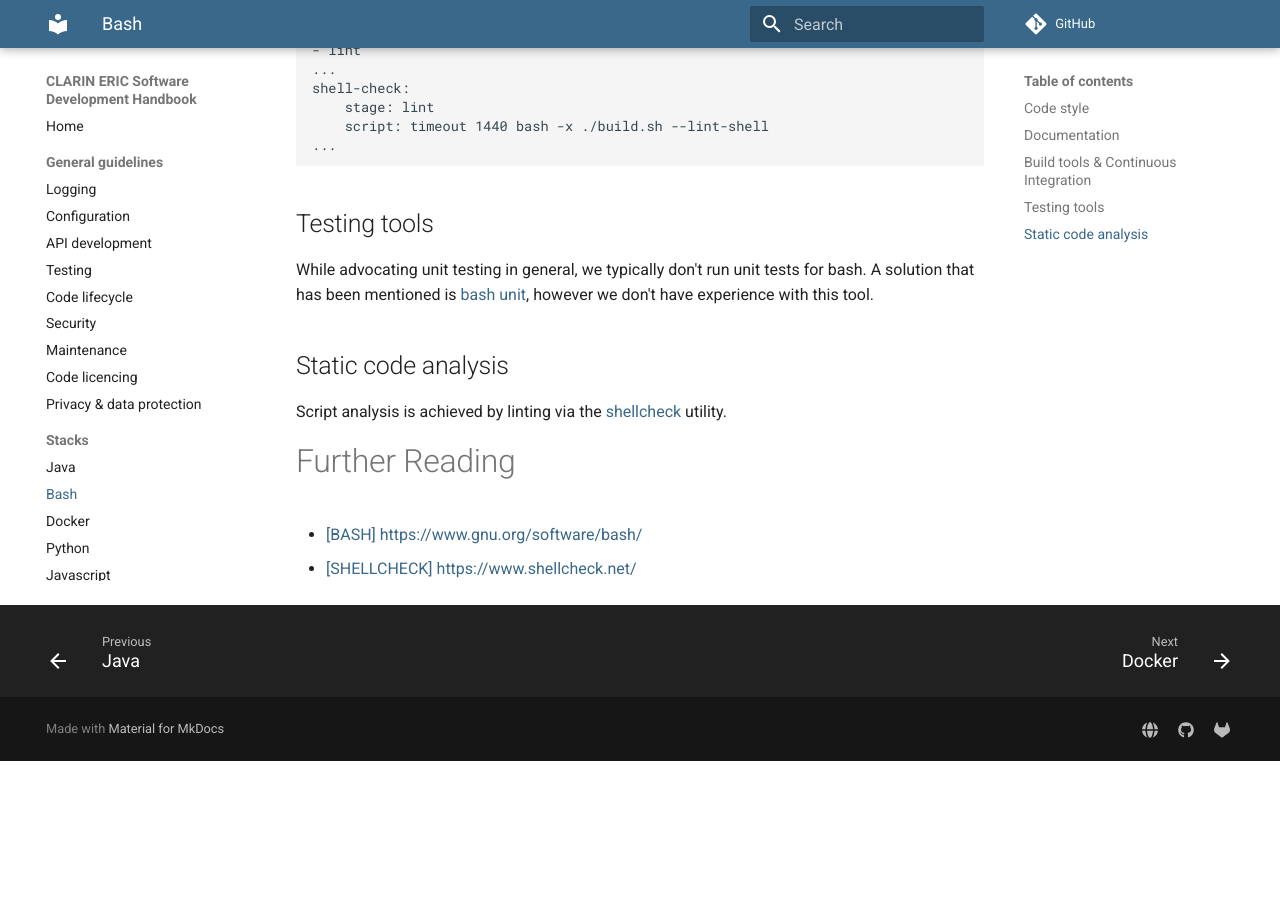
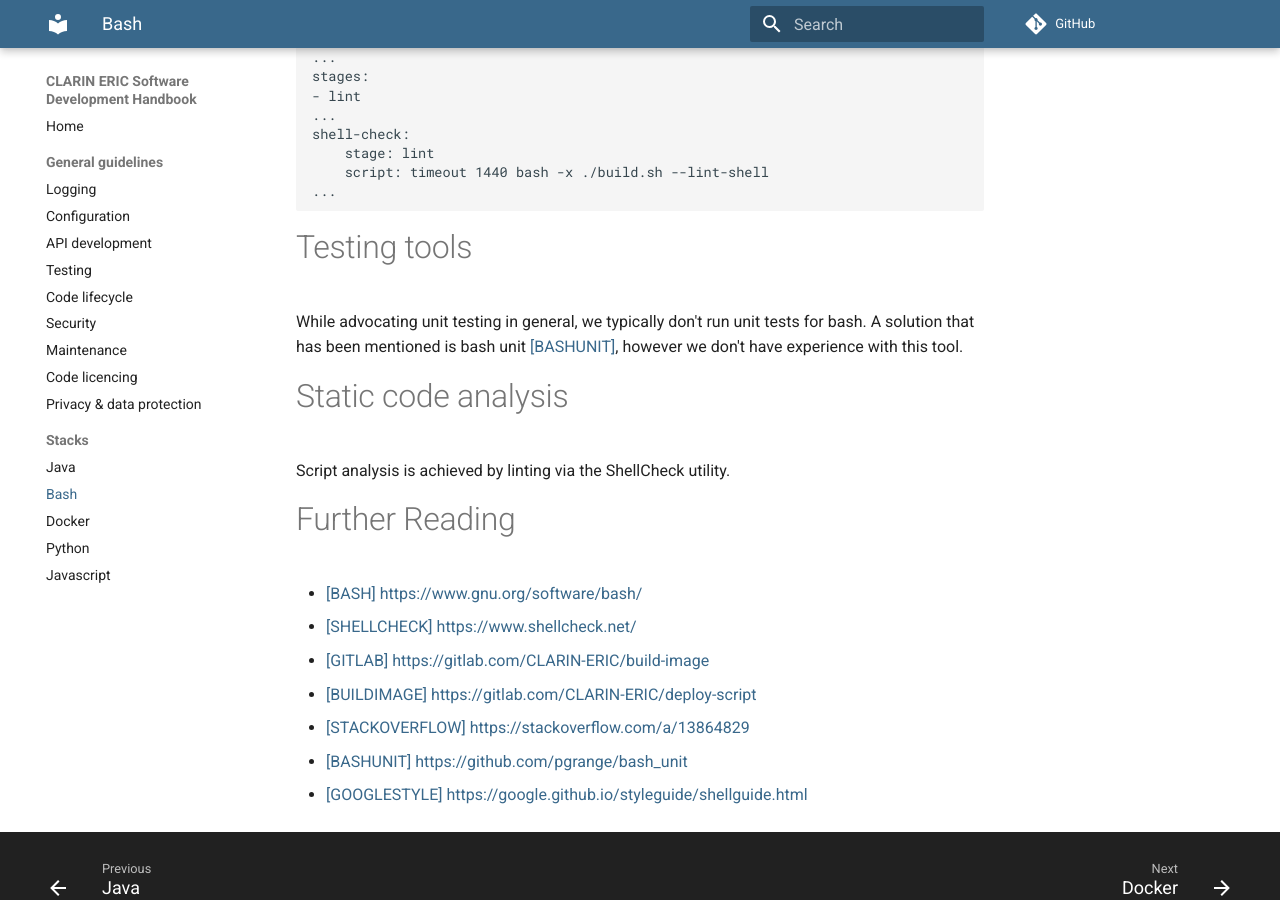
Before and after one commit to clarin-eric/handbook-development, an MkDocs documentation site: the page built from docs/stack/bash.md, in a window 1280 px wide and 900 px high, scrolled down 1962 px. Built offline with MkDocs 1.6.1 and Material for MkDocs 9.7.7, drawn with Linux system fonts in a browser that asks for light colours; comment, search, counter and statistics services are not loaded; before the commit the page ends 2723 px from its top, so only the background shows below that; some of the changed text lies outside the part shown.

Commit message:
Updated all cross references and moved all section to top level

````diff
--- a/docs/stack/bash.md
+++ b/docs/stack/bash.md
@@ -22,12 +22,12 @@ Disadvantages:
 We leave it up to the developer / sysop to judge if and when a script becomes too long and too difficult to maintain. If implementing in Bash is not possible or considered not suitable
 it is possible to implement the task in a different language, preferably resulting an excutable binary.
 
-## Code style
+# Code style
 
-Scripts should be linted via the shellcheck [[SHELLCHECK]](#shellcheck) utility. Hints should be considered, however we should be pragmatic
+Scripts should be linted via the ShellCheck [[SHELLCHECK]](#shellcheck) utility. Hints should be considered, however we should be pragmatic
 and if needed a specific hint can be ignored.
 
-Google has a nice style guide regarding shell scripts, it is available [here](https://google.github.io/styleguide/shellguide.html).
+Google has a nice style guide [[GOOGLESTYLE]](#googlestyle) regarding shell scripts.
 
 Some important highlights from this guide:
 * Always use .sh or .bash extension for shell scripts.
@@ -48,19 +48,19 @@ Checking if a variable is set:
 ```
 if [ -z ${var+x} ]; then echo "var is unset"; else echo "var is set to '$var'"; fi
 ```
-as described in more detail in [this](https://stackoverflow.com/a/13864829) stackoverflow discussion.
+as described in more detail in this [[STACKOVERFLOW]](#stackoverflow) stackoverflow discussion.
 
-## Documentation
+# Documentation
 Typically we provide a comment directly after the shebang describing the purpose of the script on a high level.
 Furthermore functions should have a short comment explaining the purpose of the function, the support inputs and ouputs.
 
 A bash script should always support the `-h`, `--help` parameters. When provided the script should give a meaningfull summary
 of its usage and it's parameters.
 
-## Build tools & Continuous Integration
+# Build tools & Continuous Integration
 
-When using the [CLARIN build image](https://gitlab.com/CLARIN-ERIC/build-image), shellcheck linting can be enabled
-on [gitlab.com](https://gitlab.com) as follows:
+When using the CLARIN build image [[BUILDIMAGE]](#buildimage), ShellCheck linting can be enabled
+on gitlab.com [[GITLAB]](#gitlab) as follows:
 1. Add a `lint` stage to the `stages` section.
 2. Add a command `shell-check` (or any other appropriate name) to the `lint` stage with the script `./build.sh --lint-shell`.
 
@@ -87,13 +87,22 @@ shell-check:
 ...
 ```
 
-## Testing tools
-While advocating unit testing in general, we typically don't run unit tests for bash. A solution that has been mentioned is [bash unit](https://github.com/pgrange/bash_unit), however
+# Testing tools
+While advocating unit testing in general, we typically don't run unit tests for bash. A solution that has been mentioned is bash unit [[BASHUNIT]](#bashunit), however
 we don't have experience with this tool.
 
-## Static code analysis
-Script analysis is achieved by linting via the [shellcheck](https://www.shellcheck.net/) utility.
+# Static code analysis
+Script analysis is achieved by linting via the ShellCheck utility.
 
 # Further Reading
 * <a name="bash">[BASH] https://www.gnu.org/software/bash/</a>
 * <a name="shellcheck">[SHELLCHECK] https://www.shellcheck.net/</a>
+* <a name="gitlab">[GITLAB] https://gitlab.com/CLARIN-ERIC/build-image</a>
+* <a name="buildimage">[BUILDIMAGE] https://gitlab.com/CLARIN-ERIC/deploy-script</a>
+* <a name="stackoverflow">[STACKOVERFLOW] https://stackoverflow.com/a/13864829</a>
+* <a name="bashunit">[BASHUNIT] https://github.com/pgrange/bash_unit</a>
+* <a name="googlestyle">[GOOGLESTYLE] https://google.github.io/styleguide/shellguide.html</a>
+
+<!--
+* <a name="">[]</a>
+-->
````
